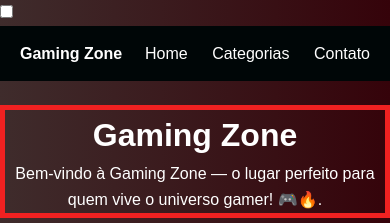
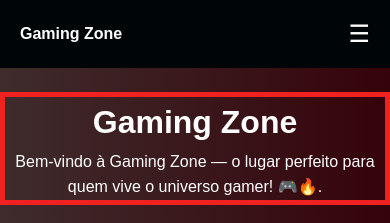
Before and after one commit to arthur-cpaiva/LOJA-RESPONSIVA, a plain HTML site: page index.html in a window 390 px wide. Shown: the top 223 px of the page. Drawn offline with Linux system fonts and the light colour scheme.

Commit message:
Inclusão do<label> para mostrar o menu hamburguer no site de mandeira responsiva

```diff
--- a/index.html
+++ b/index.html
@@ -10,23 +10,26 @@
 
 <body>
 
-    <input type="checkbox" id="origem">
+    <input type="checkbox" id="origem-click">
 
-    <nav class="menu">
+    <nav>
         <strong>Gaming Zone</strong>
+
         <div class="links">
-            <a href="">Home</a>
-            <a href="">Categorias</a>
-            <a href="">Contato</a>
+            <a href="#">Home</a>
+            <a href="#">Contato</a>
+            <a href="#">Categorias</a>
         </div>
-        <label for="origem-click" class="hamburguer"></label>
+
+        <label for="origem-click" class="hamburguer">&#9776;</label>
     </nav>
 
     <div class="menu-mobile">
-        <a href="">Home</a>
-        <a href="">Categorias</a>
-        <a href="">Contato</a>
+        <a href="#">Home</a>
+        <a href="#">Categorias</a>
+        <a href="#">Contato</a>
     </div>
+
 
     <header>
         <h1>Gaming Zone</h1>
@@ -131,6 +134,8 @@
         </div>
 
     </div>
+
+    <footer>Gaming Zone &copy; Todos os direitos reservados.</footer>
 </body>
 
 </html>
--- a/style.css
+++ b/style.css
@@ -27,7 +27,7 @@
 
 .menu-mobile {
     display: none;
-    background-color: #1e3a8a;
+    background-color: #000000;
 }
 
 .menu-mobile a {
@@ -115,7 +115,16 @@
     justify-content: center;
 }
 
-@media (min-width:600px) {
+footer {
+    background-color: rgb(0, 6, 7);
+    color: white;
+    text-align: center;
+    padding: 15px 20px;
+    margin-top: 1.5rem;
+    font-weight: 700;
+}
+
+@media (min-width:300px) {
     .container {
         grid-template-columns: repeat(2, 1fr);
     }
@@ -128,7 +137,7 @@
         display: block;
     }
 
-    #origem-click:checked~.menu-mobile {
+    #origem-click:checked~ .menu-mobile {
         display: block;
     }
 }
```
